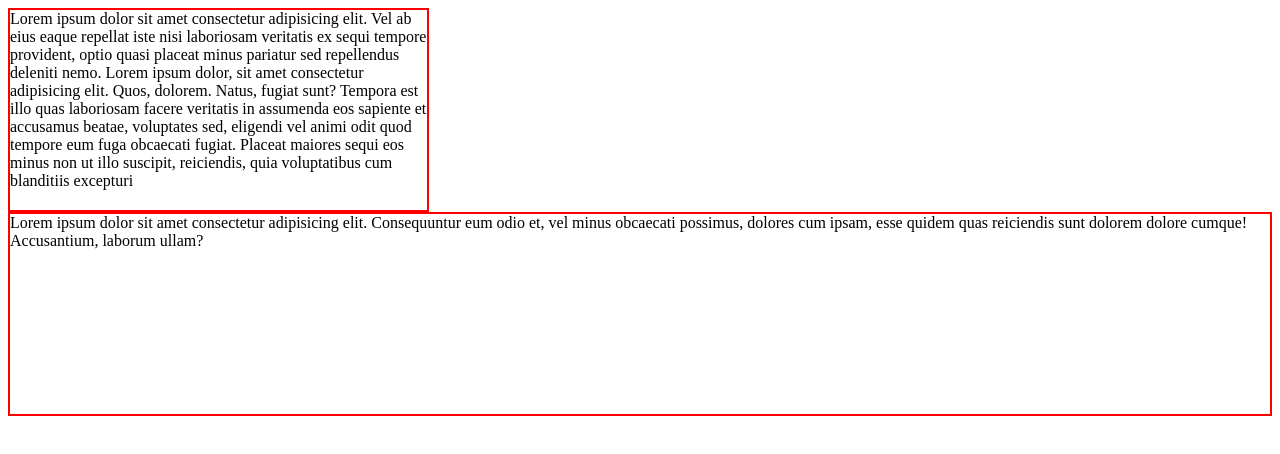
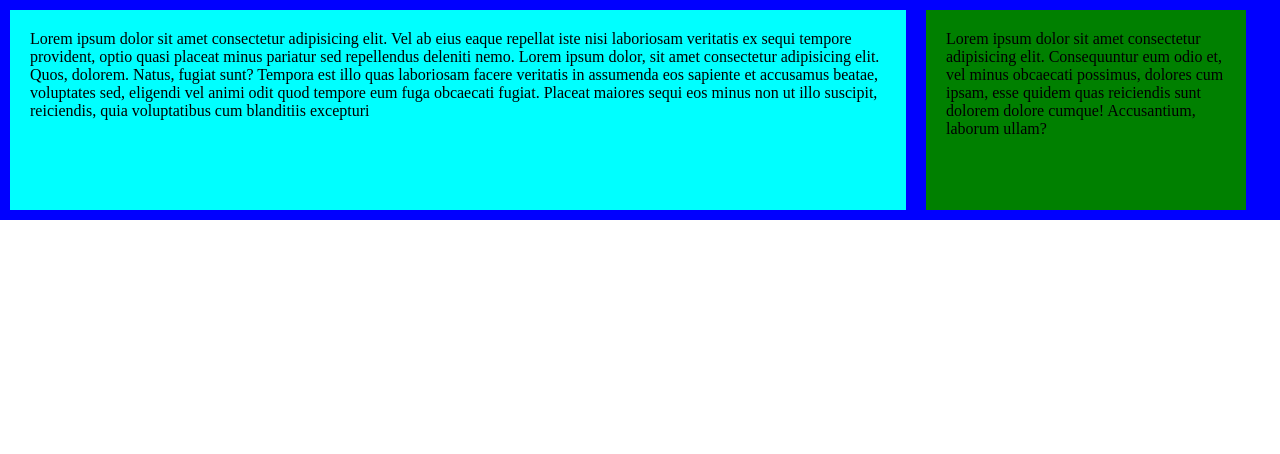
Before and after one commit to HastagKc/PraticeWeb-, a plain HTML site: page othersCssSolve/maxWidth.html in a window 1280 px wide. Drawn offline with Linux system fonts and the light colour scheme.

Commit message:
complete

```diff
--- a/othersCssSolve/maxWidth.html
+++ b/othersCssSolve/maxWidth.html
@@ -7,33 +7,73 @@
     <title>Max and min width</title>
 
     <style>
+      * {
+        margin: 0;
+        padding: 0;
+        box-sizing: border-box;
+      }
+      .parent {
+        display: flex;
+      }
       .box {
+        margin: 10px;
+        padding: 20px;
         height: 200px;
-        max-width: calc(33%);
-        border: 2px solid red;
+        width: calc(46%);
       }
-      .boxone {
-        height: 200px;
-        min-width: 300px;
-        border: 2px solid red;
+      .one {
+        background-color: aqua;
+      }
+      .two {
+        background-color: green;
+      }
+
+      @media (max-width: 640px) {
+        .parent {
+          display: block;
+        }
+        .one {
+          background-color: red;
+          width: 100%;
+        }
+        .two {
+          background-color: yellow;
+          width: 100%;
+        }
+      }
+
+      @media (min-width: 641px) {
+        .parent {
+          background-color: blue;
+        }
+        .one {
+          width: 70%;
+        }
+        .two {
+          width: 25%;
+        }
       }
     </style>
   </head>
   <body>
-    <div class="box">
-      Lorem ipsum dolor sit amet consectetur adipisicing elit. Vel ab eius eaque
-      repellat iste nisi laboriosam veritatis ex sequi tempore provident, optio
-      quasi placeat minus pariatur sed repellendus deleniti nemo. Lorem ipsum
-      dolor, sit amet consectetur adipisicing elit. Quos, dolorem. Natus, fugiat
-      sunt? Tempora est illo quas laboriosam facere veritatis in assumenda eos
-      sapiente et accusamus beatae, voluptates sed, eligendi vel animi odit quod
-      tempore eum fuga obcaecati fugiat. Placeat maiores sequi eos minus non ut
-      illo suscipit, reiciendis, quia voluptatibus cum blanditiis excepturi
-    </div>
-    <div class="boxone">
-      Lorem ipsum dolor sit amet consectetur adipisicing elit. Consequuntur eum
-      odio et, vel minus obcaecati possimus, dolores cum ipsam, esse quidem quas
-      reiciendis sunt dolorem dolore cumque! Accusantium, laborum ullam?
+    <div class="parent">
+      <div class="box one">
+        Lorem ipsum dolor sit amet consectetur adipisicing elit. Vel ab eius
+        eaque repellat iste nisi laboriosam veritatis ex sequi tempore
+        provident, optio quasi placeat minus pariatur sed repellendus deleniti
+        nemo. Lorem ipsum dolor, sit amet consectetur adipisicing elit. Quos,
+        dolorem. Natus, fugiat sunt? Tempora est illo quas laboriosam facere
+        veritatis in assumenda eos sapiente et accusamus beatae, voluptates sed,
+        eligendi vel animi odit quod tempore eum fuga obcaecati fugiat. Placeat
+        maiores sequi eos minus non ut illo suscipit, reiciendis, quia
+        voluptatibus cum blanditiis excepturi
+      </div>
+      <div class="box two">
+        Lorem ipsum dolor sit amet consectetur adipisicing elit. Consequuntur
+        eum odio et, vel minus obcaecati possimus, dolores cum ipsam, esse
+        quidem quas reiciendis sunt dolorem dolore cumque! Accusantium, laborum
+        ullam?
+      </div>
     </div>
   </body>
 </html>
```
Also changed, not shown: othersCssSolve/one.html (+5 -4 lines).
